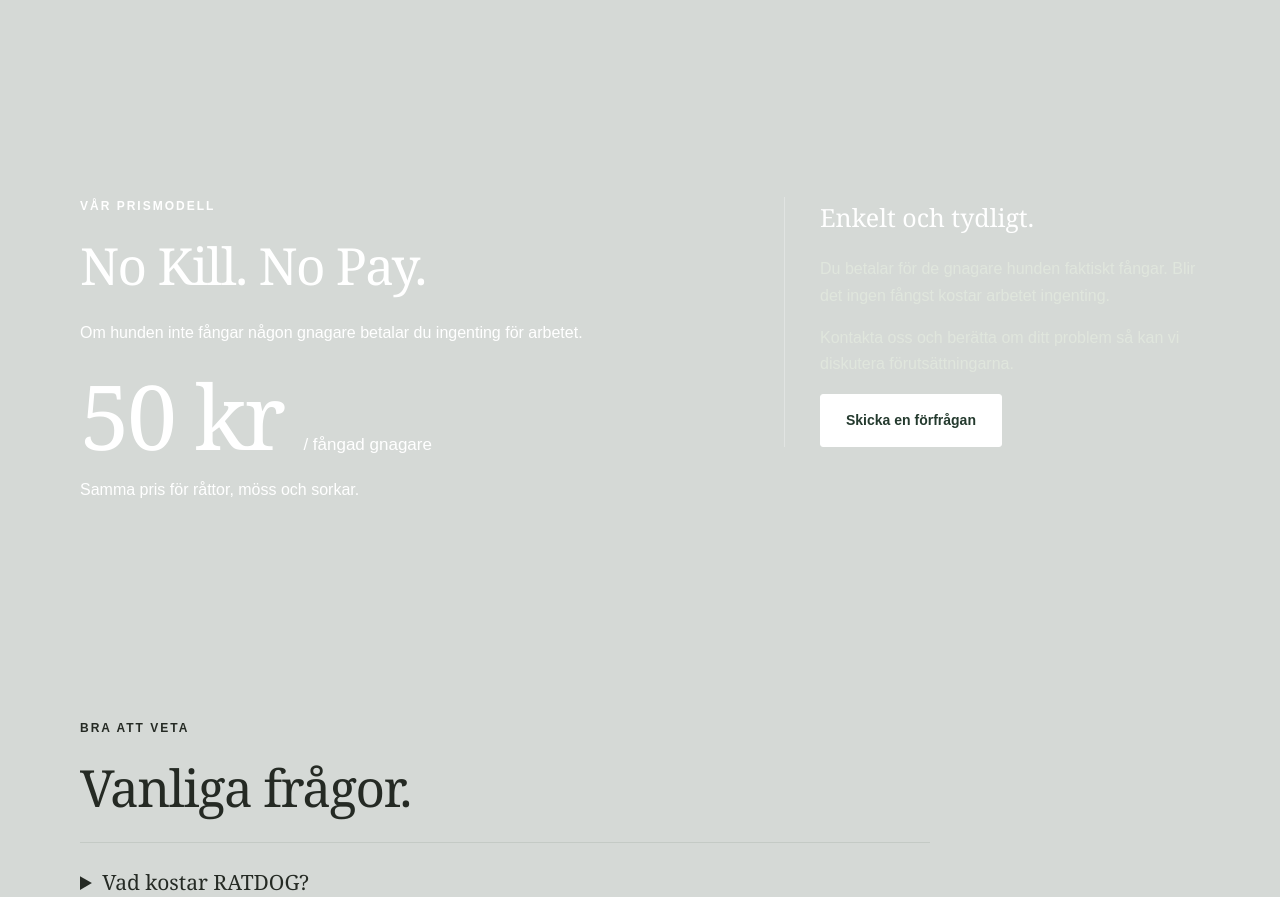
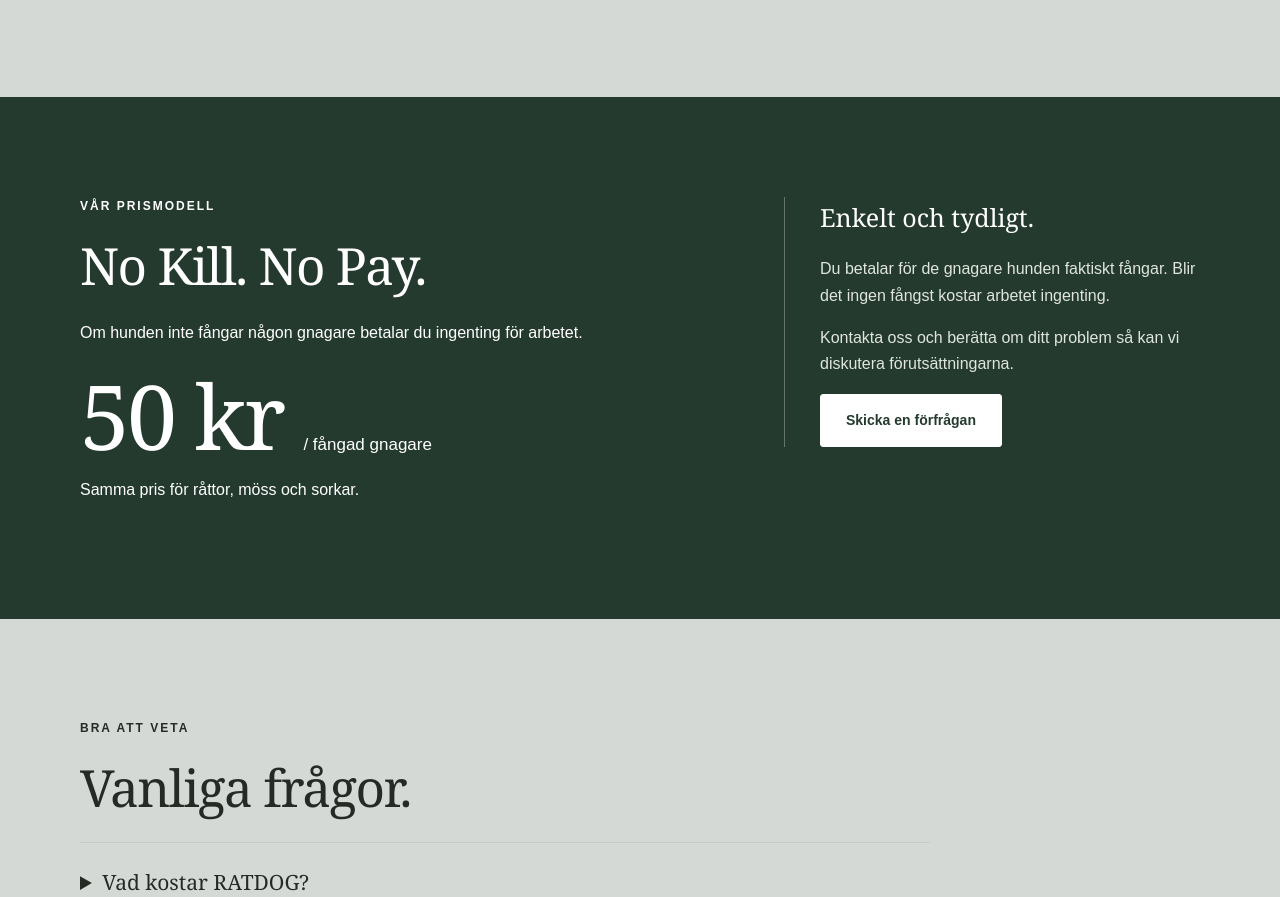
Before and after one commit to ratdog617/ratdog-website, a plain HTML site: page index.html in a window 1280 px wide. Shown: the part 2637-3534 px from the top of the page. Drawn offline with Linux system fonts and the light colour scheme.

Commit message:
Reset background color for price section

```diff
--- a/style.css
+++ b/style.css
@@ -561,3 +561,7 @@ img {
 .section-light {
   background-color: #D5D9D6 !important;
 }
+/* Återställ grön bakgrund på prisavsnittet */
+#priser {
+  background-color: #243a2e !important;
+}
```
